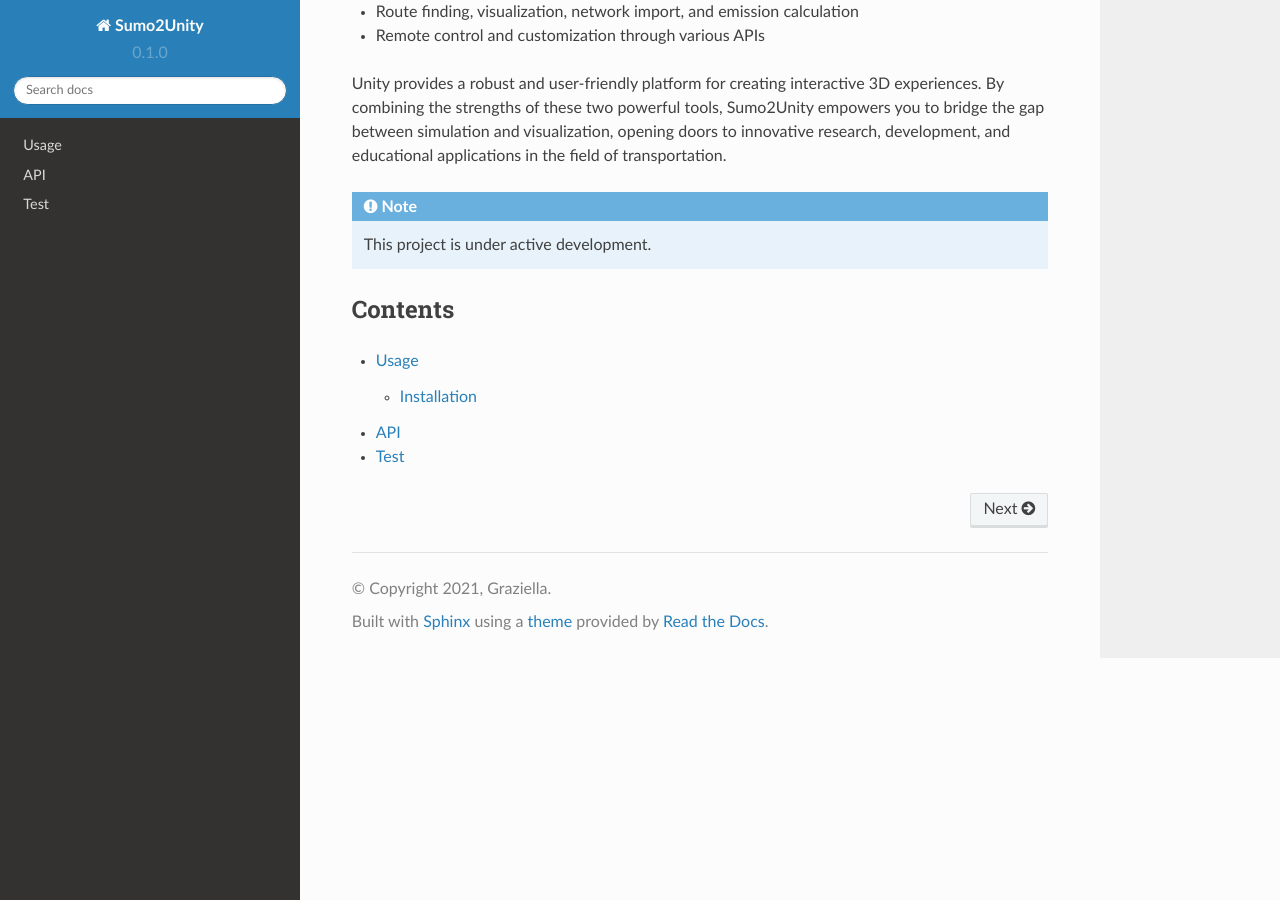
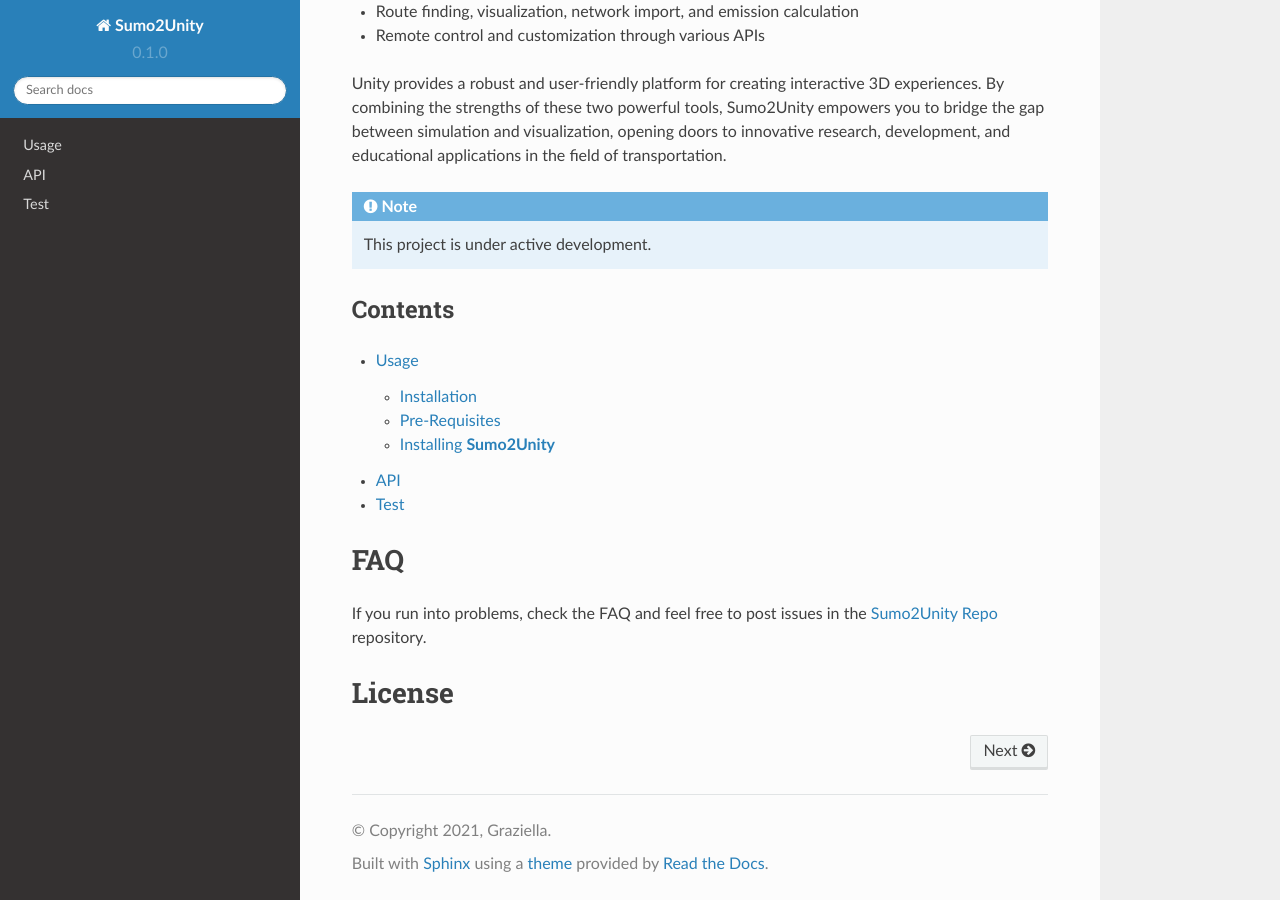
Before and after one commit to SimuTraffX-Lab/sumo2UnityDocumentation, a Sphinx documentation site: the page built from docs/source/index.rst, in a window 1280 px wide and 900 px high, scrolled down 732 px. Built offline with Sphinx 7.4.7 and the Read the Docs theme 2.0.0, drawn with Linux system fonts in a browser that asks for light colours.

```diff
--- a/docs/source/index.rst
+++ b/docs/source/index.rst
@@ -43,3 +43,11 @@
    usage
    api
    test
+
+FAQ
+===
+
+If you run into problems, check the FAQ and feel free to post issues in the `Sumo2Unity Repo <https://github.com/SUMO2Unity/SUMO2Unity/issues>`_ repository.
+
+License
+=======
```
Also changed, not shown: docs/source/usage.rst (+5 -3 lines).
